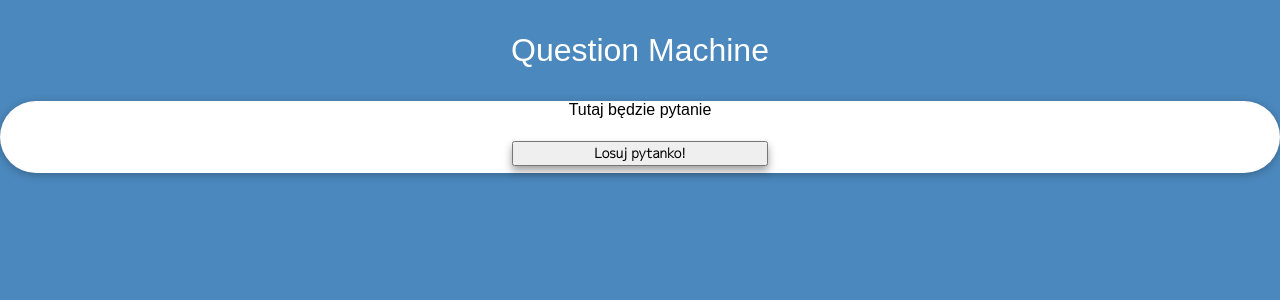
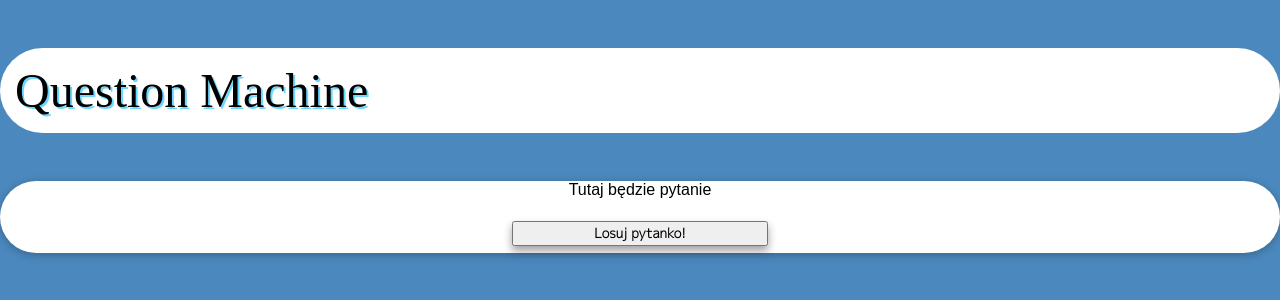
Before and after one commit to H0N3YY/TarrotMachine, a React (Create React App) app: page / in a window 1280 px wide. Shown: the top 300 px of the page. Built offline with nearby package versions, Linux system fonts and the light colour scheme.

Commit message:
change-tittle

```diff
--- a/src/style/app.css
+++ b/src/style/app.css
@@ -3,10 +3,21 @@
     height: 100%;
 
 }
+.tittle p {
+    padding: 15px;
+  }
+
 .tittle{
-    font-size: 200%;
+    font-size: 300%;
     width: 100%;
     height: 100%;
-    color: rgb(255, 255, 255);
-    text-align: center;
+    color: rgb(0, 0, 0);
+    font-family: 'Tilt Neon', cursive;
+    background-color: rgb(255, 255, 255);
+    border-radius: 10em;
+    text-shadow: 2px 2px rgba(16, 191, 255, 0.629);
   }
+
+.tittle:hover{
+    text-shadow: 2px 2px rgba(255, 106, 183, 0.629);
+}
```
